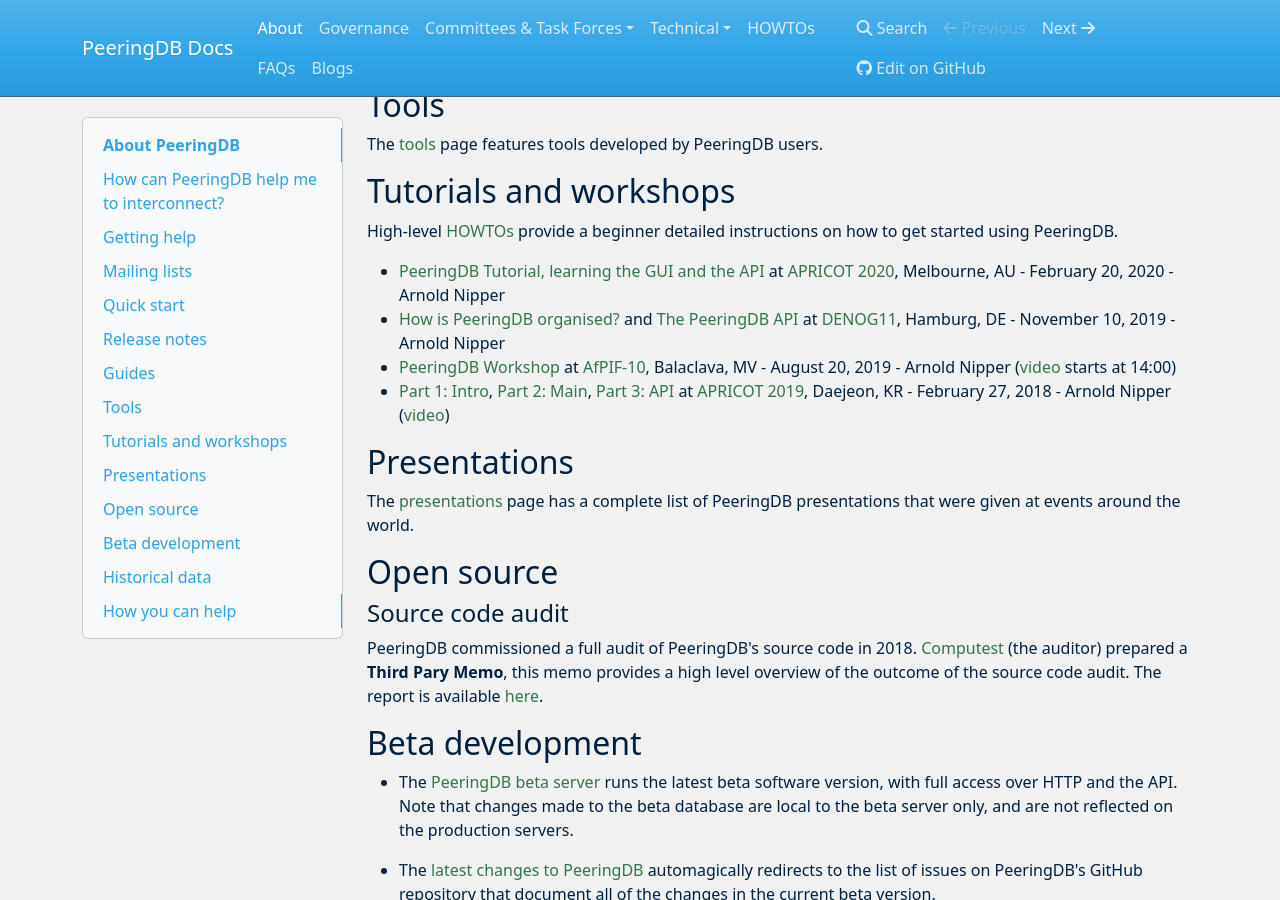
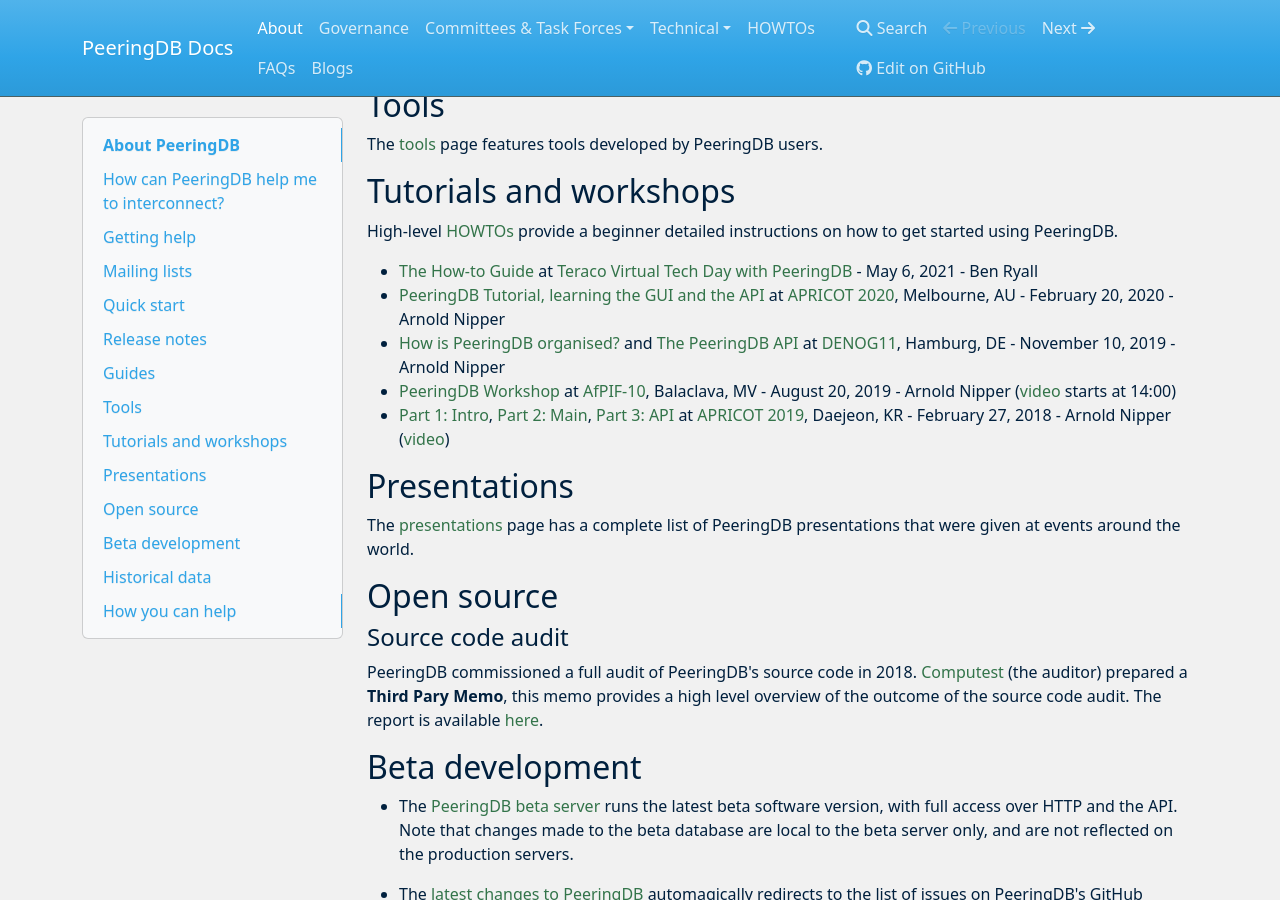
Before and after one commit to peeringdb/docs, an MkDocs documentation site: the page built from docs/index.md, in a window 1280 px wide and 900 px high, scrolled down 1873 px. Built offline with MkDocs 1.6.1, drawn with Linux system fonts in a browser that asks for light colours; nearby versions of some CDN libraries.

Commit message:
Added Ben's Teraco Virtual Tech Day presentation.

```diff
--- a/docs/index.md
+++ b/docs/index.md
@@ -67,6 +67,7 @@
 
 High-level [HOWTOs](howtos.md) provide a beginner detailed instructions on how to get started using PeeringDB.
 
+- [The How-to Guide](presentation/20210506-Teraco_Tech_Day.pdf) at [Teraco Virtual Tech Day with PeeringDB](https://www.teraco.co.za/events/virtual-tech-days/?fbclid=IwAR310Y84fDzXnZOcfXWxnogcgkDTrWaTwfM4u0U8c5wkFPd5ihNaHuNWjzk) - May 6, 2021 - Ben Ryall
 - [PeeringDB Tutorial, learning the GUI and the API](presentation/20200220-1-2-GUI-API-APRICOT2020-Arnold-Nipper.pdf) at [APRICOT 2020](https://2020.apricot.net/program/schedule/#/day/9), Melbourne, AU - February 20, 2020 - Arnold Nipper
 - [How is PeeringDB organised?](presentation/20191110-1-GUI-DENOG11-Arnold-Nipper.pdf) and [The PeeringDB API](presentation/20191110-2-API-DENOG11-Arnold-Nipper.pdf) at [DENOG11](https://www.denog.de/de/meetings/denog11/workshops.html), Hamburg, DE - November 10, 2019 - Arnold Nipper
 - [PeeringDB Workshop](presentation/20190820_PeeringDB_Workshop_1-2_AfPIF_2019.pdf) at [AfPIF-10](https://www.afpif.org/afpif-10/), Balaclava, MV - August 20, 2019 - Arnold Nipper ([video](https://livestream.com/internetsociety/afpif2019/videos/195303661) starts at 14:00)
```
Also changed, not shown: 1 other file.
